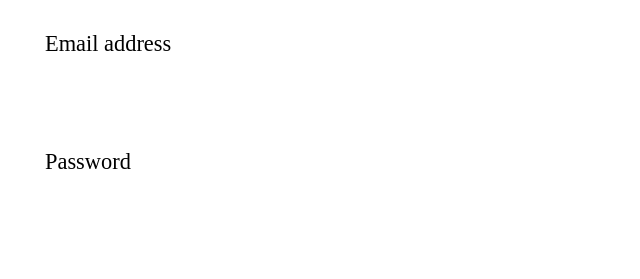
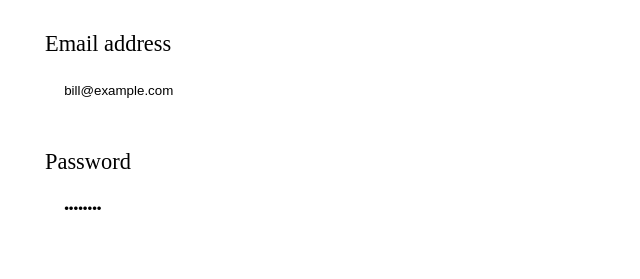
Before and after one commit to BillStephens2022/wild-oasis-react, a React (Vite) app: page /login in a window 1280 px wide. Shown: the part 489-768 px from the top of the page, without its empty margins (275-915 px from the left). Built offline with nearby package versions, Linux system fonts and the light colour scheme; no server answers; a web font is replaced by a local one.

Commit message:
added functionality to login

```diff
--- a/src/features/authentication/LoginForm.jsx
+++ b/src/features/authentication/LoginForm.jsx
@@ -3,12 +3,21 @@ import Button from "../../ui/Button";
 import Form from "../../ui/Form";
 import Input from "../../ui/Input";
 import FormRowVertical from "../../ui/FormRowVertical";
+import SpinnerMini from "../../ui/SpinnerMini";
+import { useLogin } from "./useLogin";
 
 function LoginForm() {
-  const [email, setEmail] = useState("");
-  const [password, setPassword] = useState("");
+  const [email, setEmail] = useState("bill@example.com");
+  const [password, setPassword] = useState("password");
+  const { login, isLoading } = useLogin();
 
-  function handleSubmit() {}
+  function handleSubmit(e) {
+    e.preventDefault();
+
+    if (!email || !password) return;
+
+    login({ email, password });
+  }
 
   return (
     <Form onSubmit={handleSubmit}>
@@ -20,6 +29,7 @@ function LoginForm() {
           autoComplete="username"
           value={email}
           onChange={(e) => setEmail(e.target.value)}
+          disabled={isLoading}
         />
       </FormRowVertical>
       <FormRowVertical label="Password">
@@ -29,10 +39,11 @@ function LoginForm() {
           autoComplete="current-password"
           value={password}
           onChange={(e) => setPassword(e.target.value)}
+          disabled={isLoading}
         />
       </FormRowVertical>
       <FormRowVertical>
-        <Button size="large">Login</Button>
+        <Button size="large" disabled={isLoading}>{!isLoading ? "Login" : <SpinnerMini />}</Button>
       </FormRowVertical>
     </Form>
   );
--- /dev/null
+++ b/src/features/authentication/useLogin.js
@@ -0,0 +1,19 @@
+import { useMutation } from "@tanstack/react-query";
+import { useNavigate } from "react-router-dom";
+import { login as loginApi } from "../../services/apiAuth";
+import toast from "react-hot-toast";
+
+export function useLogin() {
+  const navigate = useNavigate();
+  const { mutate: login, isLoading } = useMutation({
+    mutationFn: ({ email, password }) => loginApi({ email, password }),
+    onSuccess: (user) => {
+      navigate("/dashboard");
+    },
+    onError: (err) => {
+      console.log("ERROR", err);
+      toast.error("Provided email or password is incorrect");
+    },
+  });
+  return { login, isLoading };
+}
--- /dev/null
+++ b/src/services/apiAuth.js
@@ -0,0 +1,12 @@
+import supabase from "./supabase";
+
+export async function login({ email, password }) {
+  let { data, error } = await supabase.auth.signInWithPassword({
+    email,
+    password,
+  });
+
+  if (error) throw new Error(error.message);
+
+  return data;
+}
```
